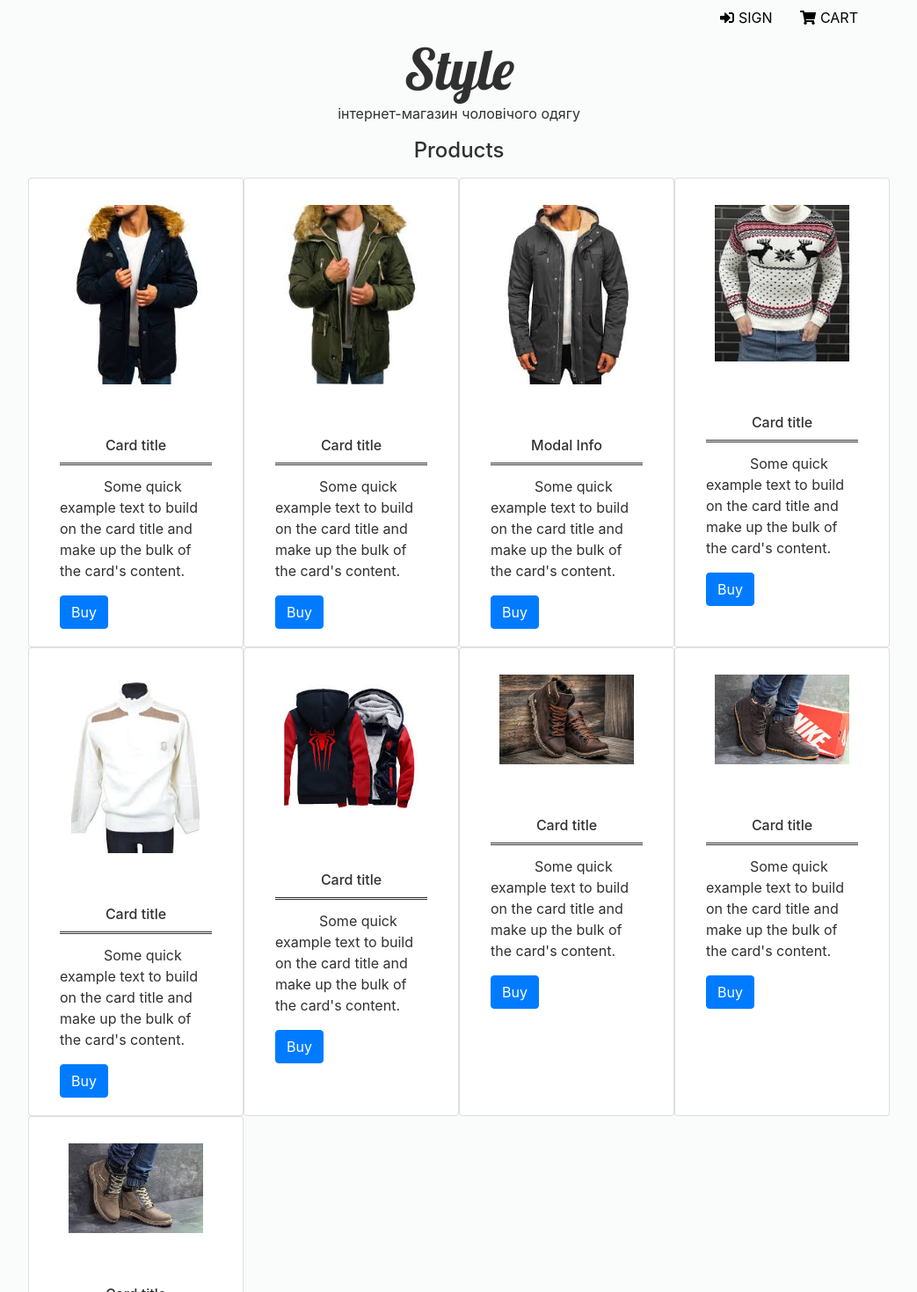
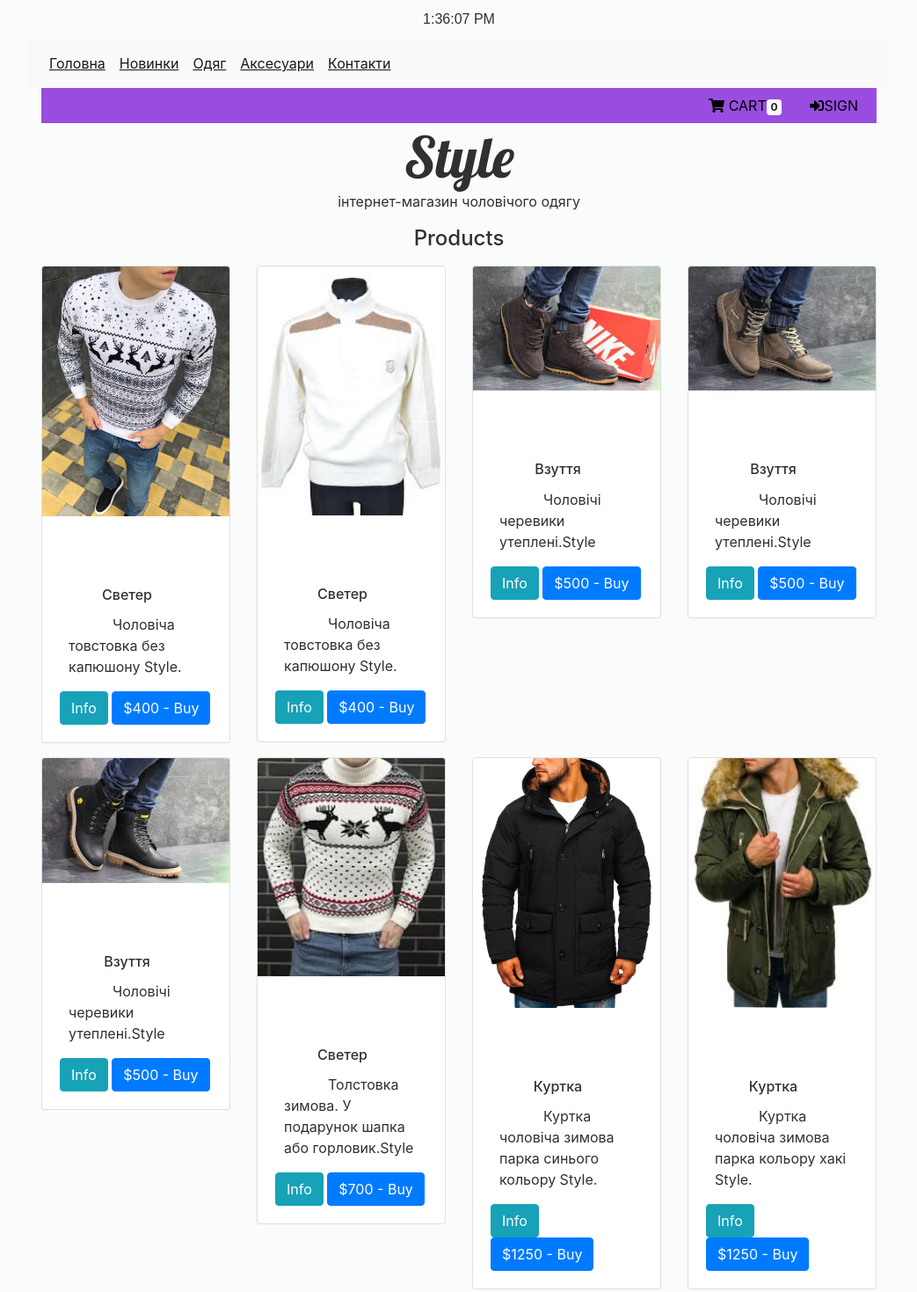
Before and after one commit to Wadym123/proekt.html, a website: page products.html in a window 1280 px wide. Shown: the top 1469 px of the page at 88% size, without its empty margins (118-1161 px from the left). Drawn offline with nearby package versions, Linux system fonts and the light colour scheme; a web font is replaced by a local one.

Commit message:
інтернет магазин Style

```diff
--- a/css/index.css
+++ b/css/index.css
@@ -18,10 +18,8 @@ body {
     justify-content: center;
     padding: 10px;
 }
-@media screen and (max-width: 600px) {
-    collapse .navbar-collapse{
-        display: block;
-    }
+a {
+  text-decoration: underline;
 }
 
 .row-menu {
@@ -30,6 +28,7 @@ body {
     list-style: none;
     width: 100%;
     justify-content: flex-end;
+    background-color: rgb(153, 77, 224);
 }
 
 .row-menu a {
@@ -55,6 +54,13 @@ input[type=text] {
 
 input[type=text]:focus {
     width: 40%;
+}
+.alert {
+    position: fixed;
+    top: 50px;
+    width: 50%;
+    left: 25%;
+    z-index: 1051;
 }
 h1 {
     font-family: 'Lobster', cursive;
@@ -92,7 +98,7 @@ h2 {
 
 .product-list .clothes {
     position: absolute;
-    top: 100%;
+    top: 95%;
     left: 50%;
     transform: translate(-50%, -50%);
     -ms-transform: translate(-50%, -50%);
@@ -123,14 +129,17 @@ h3 {
     text-indent: 50px;
     font-size: 1.4rem;
     margin: 50px 30px 6px 10px;
+    padding-left: 10px;
 }
 
 .about-shop {
     text-indent: 50px;
+    padding-left: 10px;
 }
 
 p {
     text-indent: 50px;
+    padding-left: 10px;
 }
 
 .show-me {
@@ -172,14 +181,6 @@ p {
     right: 0;
 }
 
-img {
-    border-radius: 8px;
-    display: flex;
-    padding: 30px;
-    width: 100%;
-    justify-content: flex-start;
-}
-
 .mailing {
     border-style: double
 }
@@ -194,13 +195,13 @@ h5 {
     font-size: 1rem;
     text-align: center;
     border-bottom: double;
-    padding: 10px;
+    padding: 30px;
 }
 
 .list .help {
     display: flex;
     flex-direction: column;
-    padding: 0;
+    padding: 0px;
     list-style: none;
     align-items: center;
 }
--- /dev/null
+++ b/js/alert-window.js
@@ -0,0 +1,15 @@
+function showAlert(message, success = true) {
+  const alertTemplate = `<div class="alert alert-dismissible ${
+    success ? 'alert-success' : 'alert-danger'
+  }" role="alert">
+          <strong>${message}</strong>
+          <button type="button" class="close" data-dismiss="alert" aria-label="Close">
+                <span aria-hidden="true">&times;</span>
+          </button>
+        </div>`;
+  const alertElement = $('body').append(alertTemplate);
+  alertElement.alert();
+  setTimeout(() => {
+    $('.alert').alert('close');
+  }, 5000);
+}
--- a/js/cart.js
+++ b/js/cart.js
@@ -74,7 +74,7 @@ class Cart {
   }
   order(ev) {
     const form = this.cartContainer.find('form')[0];
-    if (form.checkValidity()) {
+    if (form.checkValidity() && Object.keys(this.cart).length !== 0) {
       ev.preventDefault();
       fetch('order', {
         method: 'POST',
--- a/js/index.js
+++ b/js/index.js
@@ -1,6 +1,13 @@
 const clock = document.querySelector('.clock')
 const updateTime = () => clock.innerHTML = new Date().toLocaleTimeString();
 setInterval(updateTime,1000);
+
+const cart = new Cart($('#cartModal'));
+const productList = new ProductList(
+  'products.json',
+  $('.products-container'),
+  cart
+);
 
 const sect = document.querySelector('section');
 const para = document.createElement('p');
--- /dev/null
+++ b/js/product-list.js
@@ -0,0 +1,68 @@
+class ProductList {
+  constructor(productsUrl, renderContainer, cart) {
+    this.cart = cart;
+    fetch(productsUrl)
+      .then(result => result.json())
+      .then(products => {
+        products.sort((a,b) => a.price - b.price);
+        this.products = products;
+        this.renderProducts(renderContainer, products);
+        this.addEventListeners();
+      });
+  }
+  getProductById(id) {
+    return this.products.find(el => el.id === id);
+  }
+  renderProducts(container, products) {
+    let productListDomString = '';
+    products.forEach(product => {
+      productListDomString += `<div class="col-12 col-sm-6 col-md-4 col-lg-3 mb-3">
+                  <div class="card product">
+                    <img class="card-img-top" src="img/product/${
+                      product.image
+                    }"
+                        alt="${product.title}">
+                    <div class="card-body">
+                      <h4 class="card-title">${product.title}</h4>
+                      <p class="card-text">${product.description}</p>
+                      <button class="btn btn-info" data-toggle="modal"
+                        data-target="#productInfoModal" data-id="${
+                          product.id
+                        }">Info
+                      </button>
+                      <button class="btn btn-primary buy" data-id="${
+                        product.id
+                      }">
+                        $${product.price} - Buy
+                      </button>
+                    </div>
+                  </div>
+                </div>`;
+    });
+    container.html(productListDomString);
+  }
+  addEventListeners() {
+    $('#productInfoModal').on('show.bs.modal', event => {
+      const button = $(event.relatedTarget);
+      const id = String(button.data('id'));
+      const product = this.getProductById(id);
+      const modal = $('#productInfoModal');
+      modal
+        .find('.modal-body .card-img-top')
+        .attr('src', 'img/products/' + product.image)
+        .attr('alt', product.title);
+      modal.find('.modal-body .card-title').text(product.title);
+      modal.find('.modal-body .card-text').text(product.description);
+      modal
+        .find('button.buy')
+        .text(`${product.price} - Buy`)
+        .data('id', id);
+    });
+    $('.card.product button.buy, #productInfoModal button.buy').click(event => {
+      const button = $(event.target);
+      const id = button.data('id');
+      this.cart.addProduct(id);
+      window.showAlert('Product added to cart');
+    });
+  }
+}
--- a/logins.txt
+++ b/logins.txt
@@ -1 +1,7 @@
 {"name":"rdgd","password":"234234"}
+{"name":"","password":""}
+{"name":"dsf","password":"sdfdsf"}
+{"name":"Вадим","password":"1111"}
+{"name":"Вадим","password":"erewr"}
+{"name":"Вадим","password":"12345"}
+{"name":"John","password":"1234"}
--- a/products.html
+++ b/products.html
@@ -9,16 +9,49 @@
         <link rel="stylesheet" href="css/index.css">
     </head>
     <body>
+    <div class="clock"></div>
+     <nav class="navbar navbar-expand-lg navbar-light bg-light">
+                <button class="navbar-toggler" type="button" data-toggle="collapse" data-target="#navbar" aria-controls="navbar" aria-expanded="false" aria-label="Toggle navigation">
+                    <span class="navbar-toggler-icon"></span>
+                </button>
+                <div class="collapse navbar-collapse" id="navbar">
+                    <ul class="navbar-nav mr-auto mt-2 mt-lg-0">
+                        <li class="nav-item active">
+                            <a class="nav-link" href="#">
+                                Головна<span class="sr-only">(current)</span>
+                            </a>
+                        </li>
+                        <li class="nav-item active">
+                            <a class="nav-link" href="#new">
+                                Новинки <span class="sr-only">(current)</span>
+                            </a>
+                        </li>
+                        <li class="nav-item active">
+                            <a class="nav-link" href="products">
+                                Одяг<span class="sr-only">(current)</span>
+                            </a>
+                        </li>
+                        <li class="nav-item active">
+                            <a class="nav-link" href="#">
+                                Аксесуари<span class="sr-only">(current)</span>
+                            </a>
+                        </li>
+                        <li class="nav-item active">
+                            <a class="nav-link" href="form.html">
+                                Контакти<span class="sr-only">(current)</span>
+                            </a>
+                        </li>
+                    </ul>
+                </div>
+            </nav>
         <header class="container">
             <div class="row-menu">
-                <a class="nav-link" href="#signModal" data-toggle="modal">
-                    <i class="fas fa-sign-in-alt"></i>
-                    sign<span id="cart-badge" class="badge badge-light"></span>
-                </a>
-                <a class="nav-link" href="#cartModal" data-toggle="modal">
+             <a class="nav-link" href="#cartModal" data-toggle="modal">
                     <i class="fas fa-shopping-cart"></i>
                     Cart<span id="cart-badge" class="badge badge-light"></span>
                 </a>
+                <a class="nav-link" href="#signModal" data-toggle="modal">
+                    <i class="fas fa-sign-in-alt"></i>sign</a>
             </div>
             <div class="header top">
                 <div class="header_logo">
@@ -29,84 +62,100 @@
         </header>
         <main class="container">
             <h2>Products</h2>
-            <div class="row">
-                <div class="card col-12 col-sm-6 col-md-4 col-lg-3">
-                    <img src="img/jacket.jpg" class="card-img-top" alt="">
-                    <div class="card-body">
-                        <h5 class="card-title">Card title</h5>
-                        <p class="card-text">Some quick example text to build on the card title and make up the bulk of the card's content.</p>
-                        <a href="#" class="btn btn-primary">Buy</a>
+            <div class="row products-container">
+            <footer>
+                <div class="soc">
+                    <div>
+                        <a href="https://www.facebook.com/">
+                            <i class="fab fa-facebook-f"></i>
+                        </a>
+                    </div>
+                    <div>
+                        <a href="https://www.instagram.com/">
+                            <i class="fab fa-instagram"></i>
+                        </a>
+                    </div>
+                    <div>
+                        <a href="https://www.youtube.com/">
+                            <i class="fab fa-youtube"></i>
+                        </a>
                     </div>
                 </div>
-                <div class="card col-12 col-sm-6 col-md-4 col-lg-3">
-                    <img src="img/jackett.jpg" class="card-img-top" alt="">
-                    <div class="card-body">
-                        <h5 class="card-title">Card title</h5>
-                        <p class="card-text">Some quick example text to build on the card title and make up the bulk of the card's content.</p>
-                        <a href="#" class="btn btn-primary">Buy</a>
-                    </div>
+                <br>
+                <div class="contacts">
+                    <a class="header-phone" href="#">Інфолінія +38 099 667 42 62</a>
+                    <a class="work-days">
+                        <small>пн-пт з 9:00 до 18:00</small>
+                    </a>
                 </div>
-                <div class="card col-12 col-sm-6 col-md-4 col-lg-3">
-                    <img src="img/jackettt.jpg" class="card-img-top" alt="">
-                    <div class="card-body">
-                        <h5 class="card-title">Modal Info</h5>
-                        <p class="card-text">Some quick example text to build on the card title and make up the bulk of the card's content.</p>
-                        <a href="#" class="btn btn-primary">Buy</a>
-                    </div>
+                <br>
+                <div class="link">
+                    <a class="inf">
+                        <small>2019 Lukas</small>
+                    </a>
                 </div>
-                <div class="card col-12 col-sm-6 col-md-4 col-lg-3">
-                    <img src="img/sweterrr.jpg" class="card-img-top" alt="">
-                    <div class="card-body">
-                        <h5 class="card-title">Card title</h5>
-                        <p class="card-text">Some quick example text to build on the card title and make up the bulk of the card's content.</p>
-                        <a href="#" class="btn btn-primary">Buy</a>
-                    </div>
+            </footer>
+        </main>
+    <div class="modal fade" id="productInfoModal" tabindex="-1" role="dialog" aria-labelledby="productInfoLabel" aria-hidden="true">
+      <div class="modal-dialog" role="document">
+        <div class="modal-content">
+          <div class="modal-header">
+            <h5 class="modal-title" id="productInfoLabel">Product Info</h5>
+            <button type="button" class="close" data-dismiss="modal" aria-label="Close">
+              <span aria-hidden="true">&times;</span>
+            </button>
+          </div>
+          <div class="modal-body">
+              <img class="card-img-top" src="" alt="">
+              <h4 class="card-title">Clothes</h4>
+              <p class="card-text"></p>
+          </div>
+          <div class="modal-footer">
+            <button type="button" class="btn btn-secondary" data-dismiss="modal">Close</button>
+            <button class="btn btn-primary buy" data-id="id">Buy</button>
+          </div>
+        </div>
+      </div>
+    </div>
+<div class="modal fade" id="cartModal" tabindex="-1" role="dialog" aria-labelledby="cartLabel" aria-hidden="true">
+  <div class="modal-dialog" role="document">
+    <div class="modal-content">
+      <div class="modal-header">
+        <h5 class="modal-title" id="cartLabel">Куртка</h5>
+        <button type="button" class="close" data-dismiss="modal" aria-label="Close">
+          <span aria-hidden="true">&times;</span>
+        </button>
+      </div>
+      <div class="modal-body">
+         <div class="cart-product-list-container"></div>
+            <hr>
+            <div class="container">
+              <form>
+                <div class="form-group row">
+                  <label for="client-name" class="col-4 col-form-label">Ваше ім'я:</label>
+                  <input class="form-control col-8" type="text" id="client-name" required>
                 </div>
-                <div class="card col-12 col-sm-6 col-md-4 col-lg-3">
-                    <img src="img/sweterr.jpg" class="card-img-top" alt="">
-                    <div class="card-body">
-                        <h5 class="card-title">Card title</h5>
-                        <p class="card-text">Some quick example text to build on the card title and make up the bulk of the card's content.</p>
-                        <a href="#" class="btn btn-primary">Buy</a>
-                    </div>
+                <div class="form-group row">
+                  <label for="client-email" class="col-4 col-form-label">Ваш email:</label>
+                  <input class="form-control col-8" type="email" id="client-email" required>
                 </div>
-                <div class="card col-12 col-sm-6 col-md-4 col-lg-3">
-                    <img src="img/hoodies.jpg" class="card-img-top" alt="">
-                    <div class="card-body">
-                        <h5 class="card-title">Card title</h5>
-                        <p class="card-text">Some quick example text to build on the card title and make up the bulk of the card's content.</p>
-                        <a href="#" class="btn btn-primary">Buy</a>
-                    </div>
-                </div>
-                <div class="card col-12 col-sm-6 col-md-4 col-lg-3">
-                    <img src="img/shoes.jpg" class="card-img-top" alt="">
-                    <div class="card-body">
-                        <h5 class="card-title">Card title</h5>
-                        <p class="card-text">Some quick example text to build on the card title and make up the bulk of the card's content.</p>
-                        <a href="#" class="btn btn-primary">Buy</a>
-                    </div>
-                </div>
-                <div class="card col-12 col-sm-6 col-md-4 col-lg-3">
-                    <img src="img/shoe.jpg" class="card-img-top" alt="">
-                    <div class="card-body">
-                        <h5 class="card-title">Card title</h5>
-                        <p class="card-text">Some quick example text to build on the card title and make up the bulk of the card's content.</p>
-                        <a href="#" class="btn btn-primary">Buy</a>
-                    </div>
-                </div>
-                <div class="card col-12 col-sm-6 col-md-4 col-lg-3">
-                    <img src="img/shoesss.jpg" class="card-img-top" alt="">
-                    <div class="card-body">
-                        <h5 class="card-title">Card title</h5>
-                        <p class="card-text">Some quick example text to build on the card title and make up the bulk of the card's content.</p>
-                        <a href="#" class="btn btn-primary">Buy</a>
-                    </div>
-                </div>
+              </form>
             </div>
-        </main>
+          </div>
+          <div class="modal-footer">
+            <button type="button" class="btn btn-secondary" data-dismiss="modal">Close</button>
+            <button class="btn btn-primary order">Order</button>
+          </div>
+        </div>
+      </div>
+    </div>
         <script src="https://code.jquery.com/jquery-3.4.1.slim.min.js" integrity="sha384-J6qa4849blE2+poT4WnyKhv5vZF5SrPo0iEjwBvKU7imGFAV0wwj1yYfoRSJoZ+n" crossorigin="anonymous"></script>
         <script src="https://cdn.jsdelivr.net/npm/popper.js@1.16.0/dist/umd/popper.min.js" integrity="sha384-Q6E9RHvbIyZFJoft+2mJbHaEWldlvI9IOYy5n3zV9zzTtmI3UksdQRVvoxMfooAo" crossorigin="anonymous"></script>
         <script src="https://stackpath.bootstrapcdn.com/bootstrap/4.4.1/js/bootstrap.min.js" integrity="sha384-wfSDF2E50Y2D1uUdj0O3uMBJnjuUD4Ih7YwaYd1iqfktj0Uod8GCExl3Og8ifwB6" crossorigin="anonymous"></script>
         <script defer src="https://use.fontawesome.com/releases/v5.5.0/js/all.js" integrity="sha384-GqVMZRt5Gn7tB9D9q7ONtcp4gtHIUEW/yG7h98J7IpE3kpi+srfFyyB/04OV6pG0" crossorigin="anonymous"></script>
+          <script defer src="js/product-list.js"></script>
+          <script defer src="js/cart.js"></script>
+        <script async src="js/alert-window.js"></script>
+        <script defer src="js/index.js"></script>
     </body>
 </html>
--- /dev/null
+++ b/products.json
@@ -0,0 +1,65 @@
+[
+    {
+        "id": "1",
+        "title": "Куртка",
+        "image": "jackettt.jpg",
+        "description": "Куртка чоловіча зимова парка синього кольору Style.",
+        "price": 1250.00
+    },
+    {
+        "id": "2",
+        "title": "Куртка",
+        "image": "jackett.jpg",
+        "description": "Куртка чоловіча зимова парка кольору хакі Style.",
+        "price": 1250.00
+    },
+    {
+        "id": "3",
+        "title": "Куртка",
+        "image": "gray.jpg",
+        "description": "Куртка чоловіча зимова парка сірого кольору Style.",
+        "price": 1250.00
+    },
+    {
+        "id": "4",
+        "title": "Светер",
+        "image": "sweterrrr.webp",
+        "description": "Чоловіча товстовка без капюшону Style.",
+        "price": 400
+    },
+    {
+        "id": "5",
+        "title": "Светер",
+        "image": "sweterr.jpg",
+        "description": "Чоловіча товстовка без капюшону Style.",
+        "price": 400
+    },
+    {
+        "id": "6",
+        "title": "Светер",
+        "image": "sweterrr.jpg",
+        "description": "Толстовка зимова. У подарунок шапка або горловик.Style",
+        "price": 700
+    },
+    {
+        "id": "7",
+        "title": "Взуття",
+        "image": "shoe.jpg",
+        "description": "Чоловічі черевики утеплені.Style",
+        "price": 500
+    },
+    {
+        "id": "8",
+        "title": "Взуття",
+        "image": "shoesss.jpg",
+        "description": "Чоловічі черевики утеплені.Style",
+        "price": 500
+    },
+    {
+        "id": "9",
+        "title": "Взуття",
+        "image": "shoessss.jpg",
+        "description": "Чоловічі черевики утеплені.Style",
+        "price": 500
+    }
+]
```
Also changed, not shown: index.html (+10 -8 lines), img/gray.jpg (renamed from img/jackettt.jpg), img/product/gray.jpg (added), img/product/jackett.jpg (renamed from img/jackett.jpg), img/product/jackettt.jpg (added), img/product/shoe.jpg (renamed from img/shoe.jpg), img/product/shoesss.jpg (renamed from img/shoesss.jpg), img/product/shoessss.jpg (added), img/product/sweterr.jpg (renamed from img/sweterr.jpg), img/product/sweterrr.jpg (renamed from img/sweterrr.jpg), img/product/sweterrrr.webp (added).
